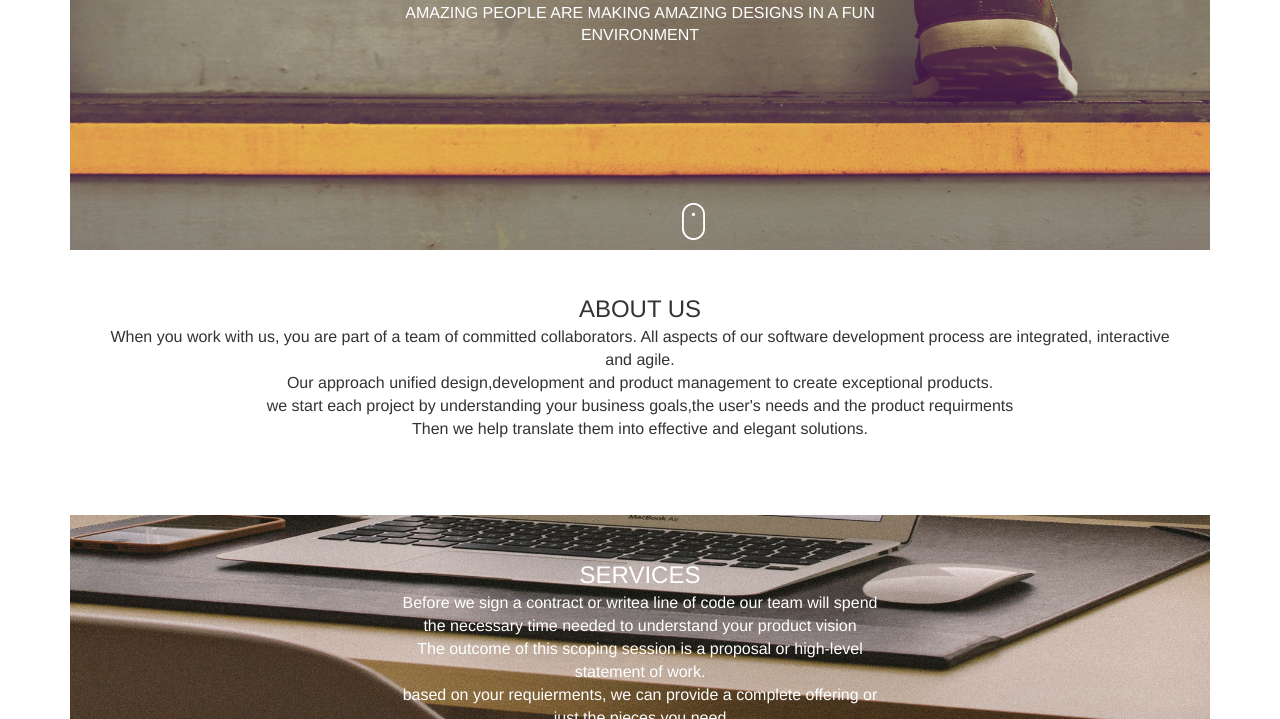
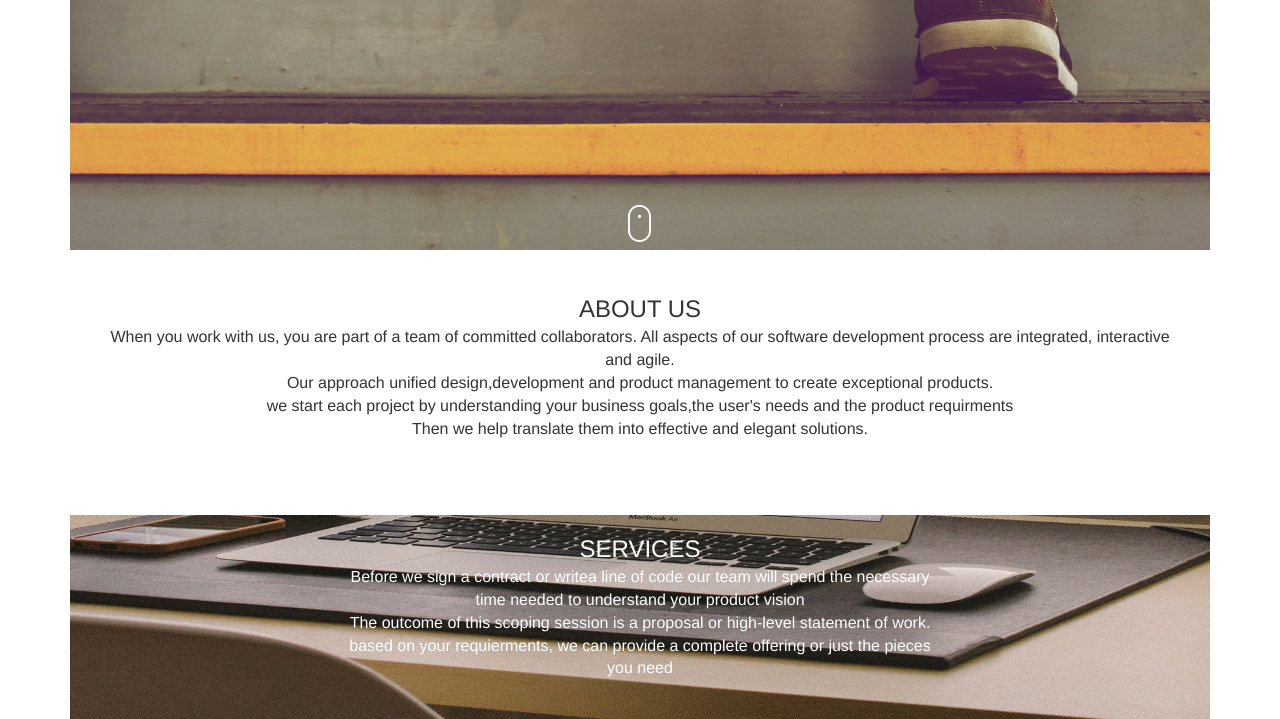
Before and after one commit to charleskirima/DELANI_STUDIO, a plain HTML site: page index.html in a window 1280 px wide. Shown: the part 428-1147 px from the top of the page. Drawn offline with nearby package versions, Linux system fonts and the light colour scheme.

Commit message:
aligned images in header

```diff
--- a/Delani.css
+++ b/Delani.css
@@ -9,18 +9,17 @@
 
 .centered {
   position: absolute;
-  top: 50%;
+  top: 40%;
   left: 50%;
   transform: translate(-50%, -50%);
-  padding: 3em;
+
 }
 
 .bottom {
     position: absolute;
-    bottom: 10px;
-    right: 50%;
-    left: 50%;
-    padding: 3em;
+    bottom: 50px;
+    right: 51%;
+    left: 49%;
 
 }
 
```
